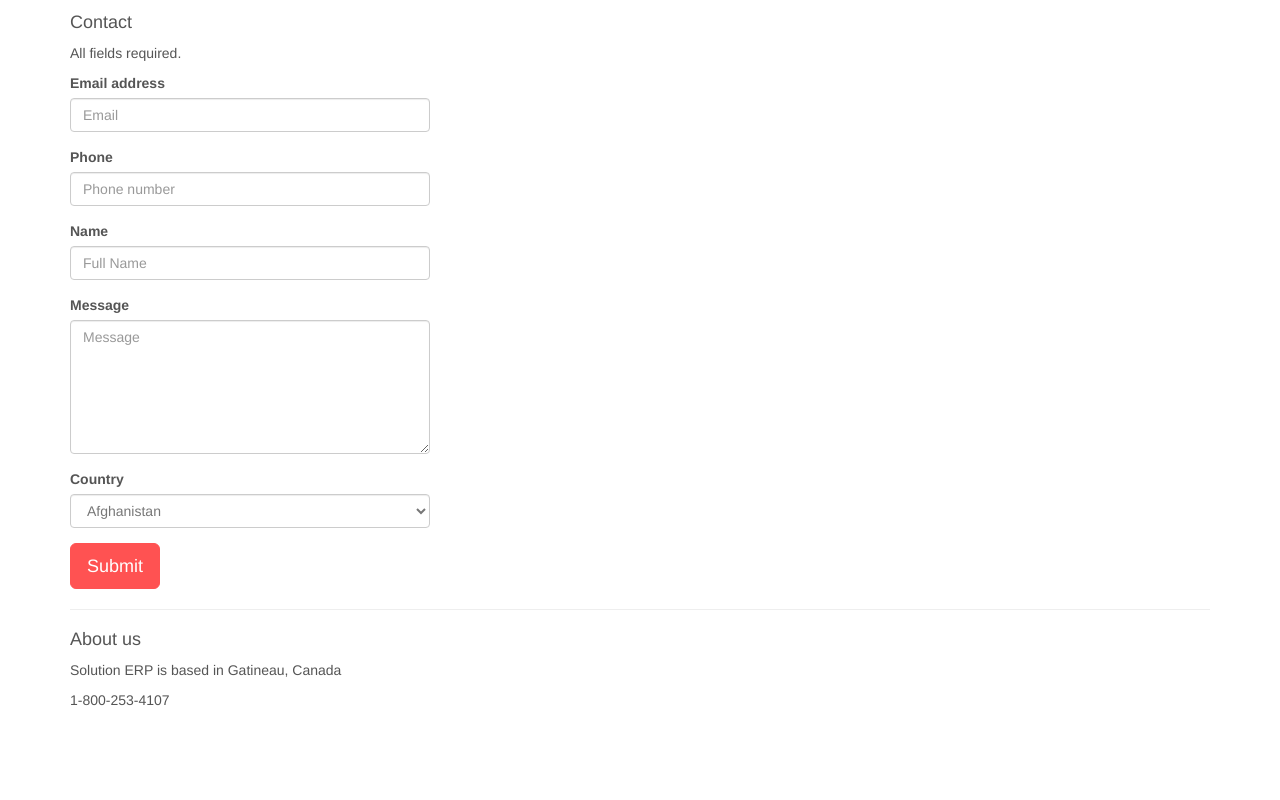
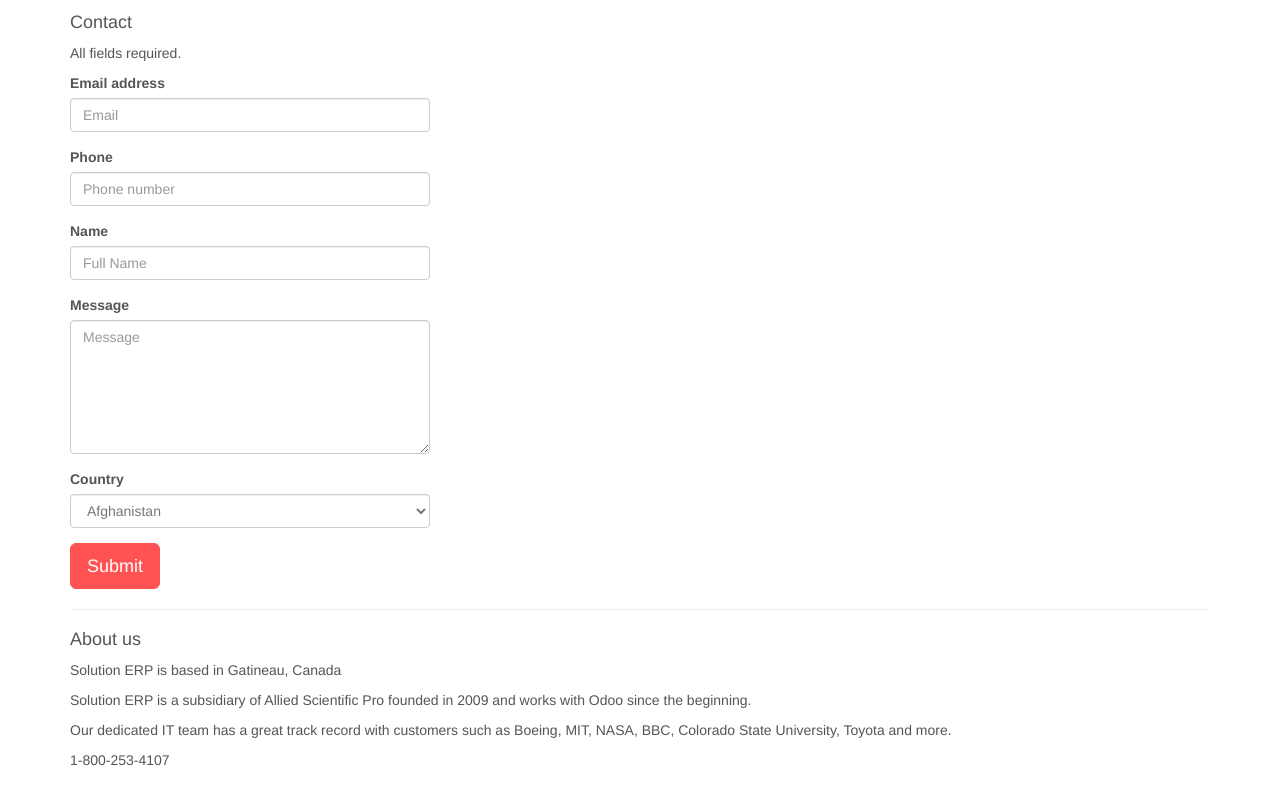
Before and after one commit to solutionerp/website, a plain HTML site: page index.html in a window 1280 px wide. Shown: the part 1072-1872 px from the top of the page. Before the commit the page ends 1812 px from the top, so only its background shows below. Drawn offline with nearby package versions, Linux system fonts and the light colour scheme.

Commit message:
Adjust footer copy

```diff
--- a/index.html
+++ b/index.html
@@ -433,6 +433,8 @@
       <footer>
         <h4>About us</h4>
         <p>Solution ERP is based in Gatineau, Canada</p>
+        <p>Solution ERP is a subsidiary of Allied Scientific Pro founded in 2009 and works with Odoo since the beginning.</p>
+        <p>Our dedicated IT team has a great track record with customers such as Boeing, MIT, NASA, BBC, Colorado State University, Toyota and more.</p>
         <p>1-800-253-4107</p>
       </footer>
     </div> <!-- end container -->
```
